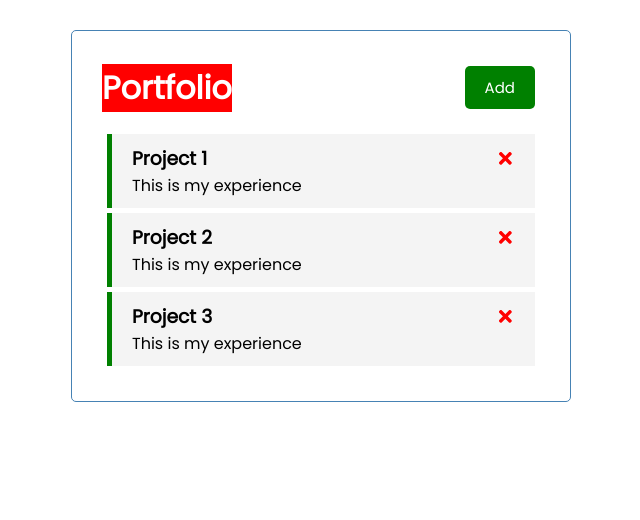
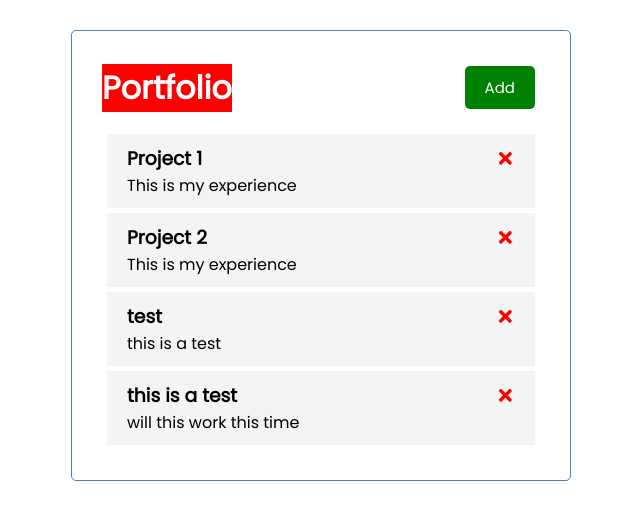
Before and after one commit to Zartender/ian-portfolio, a React (Create React App) app: page / in a window 1280 px wide. Shown: the top 520 px of the page, without its empty margins (319-959 px from the left). Built offline with nearby package versions, Linux system fonts and the light colour scheme; data requests are answered from the project's data file.

Commit message:
Added useeffecthooke and fetch

```diff
--- /dev/null
+++ b/db.json
@@ -0,0 +1,32 @@
+{
+  "projects": [
+    {
+      "id": 1,
+      "projectTitle": "Project 1",
+      "text": "This is my experience",
+      "background": "Background and Proifiencies",
+      "reminder": false
+    },
+    {
+      "id": 2,
+      "projectTitle": "Project 2",
+      "text": "This is my experience",
+      "background": "Background and Proifiencies",
+      "reminder": false
+    },
+    {
+      "projectTitle": "test",
+      "text": "this is a test",
+      "day": "wendesday the 12th",
+      "reminder": false,
+      "id": 3
+    },
+    {
+      "projectTitle": "this is a test ",
+      "text": "will this work this time",
+      "day": "maybe",
+      "reminder": false,
+      "id": 4
+    }
+  ]
+}
--- a/package.json
+++ b/package.json
@@ -8,6 +8,7 @@
     "@testing-library/react": "^12.1.2",
     "@testing-library/user-event": "^13.5.0",
     "gh-pages": "^3.2.3",
+    "json-server": "^0.17.0",
     "react": "^17.0.2",
     "react-dom": "^17.0.2",
     "react-icons": "^4.3.1",
@@ -20,7 +21,8 @@
     "start": "react-scripts start",
     "build": "react-scripts build",
     "test": "react-scripts test",
-    "eject": "react-scripts eject"
+    "eject": "react-scripts eject",
+    "server": "json-server --watch db.json --port 5000"
   },
   "eslintConfig": {
     "extends": [
--- a/src/App.js
+++ b/src/App.js
@@ -1,4 +1,4 @@
-import { useState } from "react"
+import { useState, useEffect } from "react"
 import Header from "./components/Header";
 import Projects from "./components/Projects";
 import AddProject from "./components/AddProject";
@@ -6,58 +6,91 @@ import AddProject from "./components/AddProject";
 
 // import './App.css';
 
-function App() {
+const App = () => {
   const [showAddProject, setShowAddProject] = useState
     (false)
 
-  const [projects, setProjects] = useState([
-    {
-      id: 1,
-      projectTitle: 'Project 1',
-      text: 'This is my experience',
-      background: 'Background and Proifiencies',
-      reminder: true,
+  const [projects, setProjects] = useState([])
 
-    },
-    {
-      id: 2,
-      projectTitle: 'Project 2',
-      text: 'This is my experience',
-      background: 'Background and Proifiencies',
-      reminder: true,
+  // Effect
+  useEffect(() => {
+    const getProjects = async () => {
+      const projectsFromServer = await fetchProjects()
+      setProjects(projectsFromServer)
+    }
+    getProjects()
+  }, [])
 
-    },
-    {
-      id: 3,
-      projectTitle: 'Project 3',
-      text: 'This is my experience',
-      background: 'Background and Proifiencies',
-      reminder: true,
+  //  fetch prjects
+  const fetchProjects = async () => {
+    const res = await fetch('http://localhost:5000/projects')
+    const data = await res.json()
 
-    },
+    return data
 
-  ])
+  }
+
+  const fetchProject = async (id) => {
+    const res = await fetch(`http://localhost:5000/projects/${id}`)
+    const data = await res.json()
+
+    return data
+
+  }
+
+
+
 
   // Add Projct
-  const addProject = (project) => {
-    const id = Math.floor(Math.random() * 10000) + 1
-    const newProject = { id, ...project }
-    setProjects([...projects, newProject])
+  const addProject = async (project) => {
+    const res = await fetch(`http://localhost:5000/projects`, {
+      method: 'POST',
+      headers: {
+        'Content-type': 'application/json'
+      },
+      body: JSON.stringify(project)
+    })
+
+    const data = await res.json()
+    setProjects([...projects, data])
+
+    // const id = Math.floor(Math.random() * 10000) + 1
+    // const newProject = { id, ...project }
+    // setProjects([...projects, newProject])
   }
 
 
   // Delete Project
-  const deleteProject = (id) => {
+  const deleteProject = async (id) => {
+    await fetch(`http://localhost:5000/projects/${id}`, {
+      method: 'DELETE'
+    })
+
+
     setProjects(projects.filter((project) => project.id !==
       id))
   }
 
   // Toggle Reiminder
-  const toggleReminder = (id) => {
-    setProjects(projects.map((project) => project.id === id ?
-      { ...project, reminder: !project.reminder } : project)
+  const toggleReminder = async (id) => {
+    const projectToToggle = await fetchProject(id)
+    const updProject = { ...projectToToggle,
+    reminder: !projectToToggle.reminder }
+
+    const res = await fetch(`http://localhost:5000/projects/${id}`, {
+      method: 'PUT',
+      headers: {
+        'Content-type': 'application/json'
+      },
+      body: JSON.stringify(updProject)
+      })
+      const data = await res.json ()
+
+    setProjects(
+      projects.map((project) =>
+      project.id === id ? { ...project, reminder: data.reminder } : project
+      )
     )
-    console.log(id)
   }
 
   return (
--- a/src/components/Projects.js
+++ b/src/components/Projects.js
@@ -4,9 +4,9 @@ import Project from './Project'
 const Projects = ({ projects, onDelete, onToggle}) => {
     return (
         <>
-            {projects.map((project) => (
+            {projects.map((project, index) => (
                 <Project
-                key={project.id}
+                key={index}
                 project={project}
                 onDelete={onDelete}
                 onToggle={onToggle}
```
Also changed, not shown: 1 other file (tests, documents, lock files or other folders).
